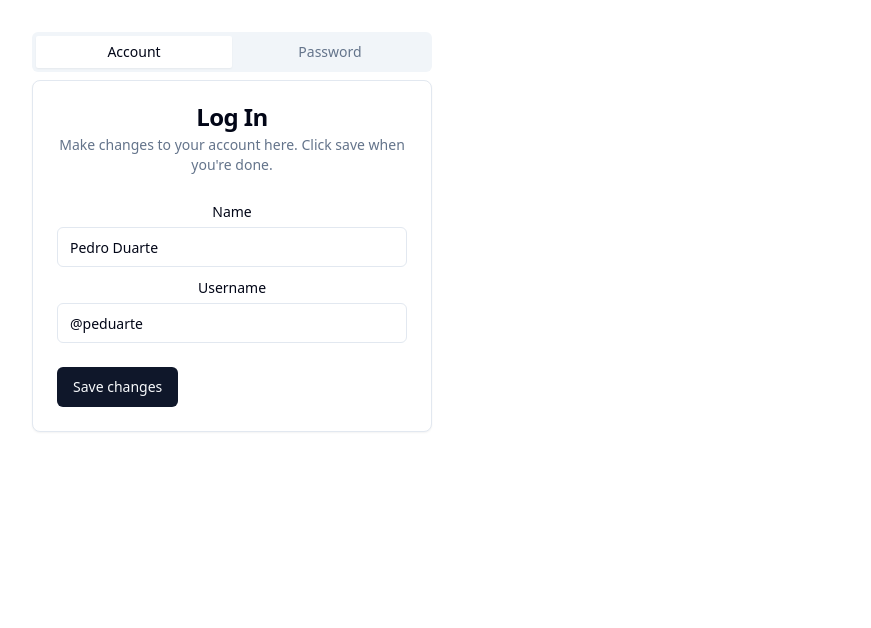
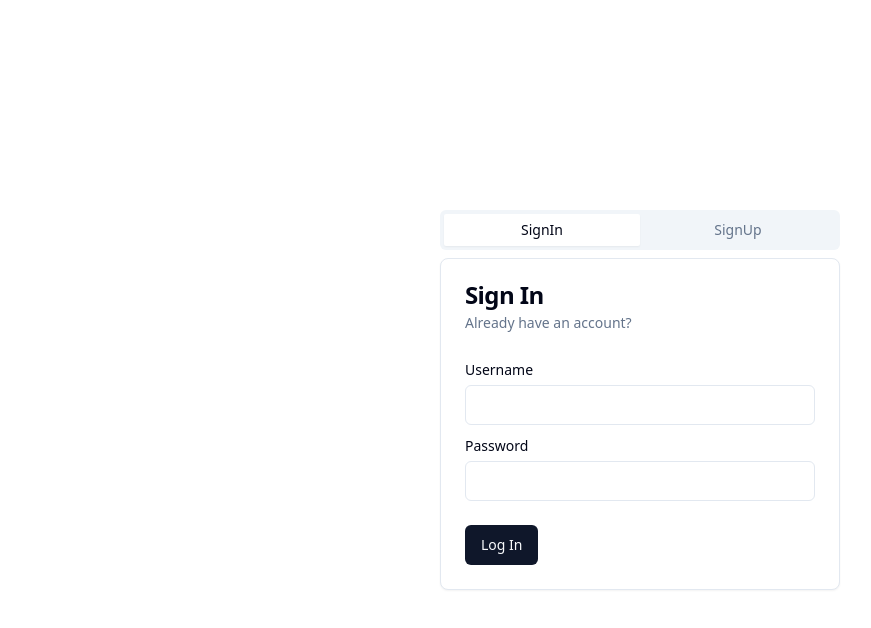
Before and after one commit to mrmihi/csse-fe, a React (Vite) app: page / in a window 1280 px wide. Shown: the top 628 px of the page, without its empty margins (0-871 px from the left). Built offline with nearby package versions, Linux system fonts and the light colour scheme.

Commit message:
Feat(): Login UI done

```diff
--- a/package.json
+++ b/package.json
@@ -21,6 +21,7 @@
     "@radix-ui/react-label": "^2.0.2",
     "@radix-ui/react-slot": "^1.0.2",
     "@radix-ui/react-tabs": "^1.0.4",
+    "axios": "^1.5.1",
     "class-variance-authority": "^0.7.0",
     "clsx": "^2.0.0",
     "lefthook": "^1.5.2",
--- a/src/App.jsx
+++ b/src/App.jsx
@@ -1,5 +1,4 @@
-import "./App.css";
-import { default as AnimatedRoutes } from "@/routes/index.jsx";
+import { default as AnimatedRoutes } from "@/routes";
 
 function App() {
   return (
--- a/src/pages/auth/login.jsx
+++ b/src/pages/auth/login.jsx
@@ -1,3 +1,4 @@
+/* eslint-disable no-undef */
 import { Button } from "../../components/ui/button";
 import {
   Card,
@@ -15,61 +16,70 @@ import {
   TabsList,
   TabsTrigger,
 } from "../..//components/ui/tabs";
+import login from "../../services/auth";
 
 export function Login() {
+  async function onSubmit(event) {
+    event.preventDefault();
+    console.info(username.value, password.value);
+    login(username.value, password.value);
+  }
+
   return (
-    <Tabs defaultValue="account" className="w-[400px]">
+    <div className="flex flex-col items-center justify-center w-full h-screen">
+      <Tabs defaultValue="signIn" className="w-[400px]">
         <TabsList className="grid w-full grid-cols-2">
-        <TabsTrigger value="account">Account</TabsTrigger>
-        <TabsTrigger value="password">Password</TabsTrigger>
+          <TabsTrigger value="signIn">SignIn</TabsTrigger>
+          <TabsTrigger value="signUp">SignUp</TabsTrigger>
         </TabsList>
-      <TabsContent value="account">
+        <TabsContent value="signIn">
+          <form onSubmit={onSubmit}>
             <Card>
               <CardHeader>
-            <CardTitle>Log In</CardTitle>
+                <CardTitle>Sign In</CardTitle>
+                <CardDescription>Already have an account?</CardDescription>
+              </CardHeader>
+              <CardContent className="space-y-2">
+                <div className="space-y-1">
+                  <Label htmlFor="username">Username</Label>
+                  <Input id="username" defaultValue="" />
+                </div>
+                <div className="space-y-1">
+                  <Label htmlFor="password">Password</Label>
+                  <Input id="password" type="password" />
+                </div>
+              </CardContent>
+              <CardFooter>
+                <Button>Log In</Button>
+              </CardFooter>
+            </Card>
+          </form>
+        </TabsContent>
+        <TabsContent value="signUp">
+          <Card>
+            <CardHeader>
+              <CardTitle>Sign Up</CardTitle>
               <CardDescription>
-              Make changes to your account here. Click save when you're done.
+                New to our platform? Sign up for free.
               </CardDescription>
             </CardHeader>
             <CardContent className="space-y-2">
               <div className="space-y-1">
-              <Label htmlFor="name">Name</Label>
-              <Input id="name" defaultValue="Pedro Duarte" />
+                <Label htmlFor="username1">Username</Label>
+                <Input id="username1" />
               </div>
               <div className="space-y-1">
-              <Label htmlFor="username">Username</Label>
-              <Input id="username" defaultValue="@peduarte" />
+                <Label htmlFor="password1">Password</Label>
+                <Input id="password1" type="password" />
               </div>
             </CardContent>
             <CardFooter>
-            <Button>Save changes</Button>
-          </CardFooter>
-        </Card>
-      </TabsContent>
-      <TabsContent value="password">
-        <Card>
-          <CardHeader>
-            <CardTitle>Password</CardTitle>
-            <CardDescription>
-              Change your password here. After saving, you'll be logged out.
-            </CardDescription>
-          </CardHeader>
-          <CardContent className="space-y-2">
-            <div className="space-y-1">
-              <Label htmlFor="current">Current password</Label>
-              <Input id="current" type="password" />
-            </div>
-            <div className="space-y-1">
-              <Label htmlFor="new">New password</Label>
-              <Input id="new" type="password" />
-            </div>
-          </CardContent>
-          <CardFooter>
-            <Button>Save password</Button>
+              <Button>signUp</Button>
             </CardFooter>
           </Card>
         </TabsContent>
       </Tabs>
+    </div>
   );
 }
 
--- /dev/null
+++ b/src/services/auth/index.js
@@ -0,0 +1,28 @@
+import axios from "axios";
+const baseUrl = "/api/login";
+
+async function login(username, password) {
+  try {
+    const response = await axios.post(baseUrl, {
+      username: username,
+      password: password,
+    });
+
+    if (response.status >= 200 && response.status < 300) {
+      const user = response.data;
+
+      localStorage.setItem("authToken", user.authToken);
+      localStorage.setItem("userRole", user.role);
+
+      return user;
+    } else {
+      console.error("Login failed:", response.status, response.data);
+      throw new Error("Login failed");
+    }
+  } catch (error) {
+    console.error("An error occurred:", error.message);
+    throw error;
+  }
+}
+
+export default login;
```
Also changed, not shown: src/services/index.js (added), src/services/supplier/index.js (added), 1 other file (tests, documents, lock files or other folders). Lines whose indentation alone changed are shown as unchanged.
